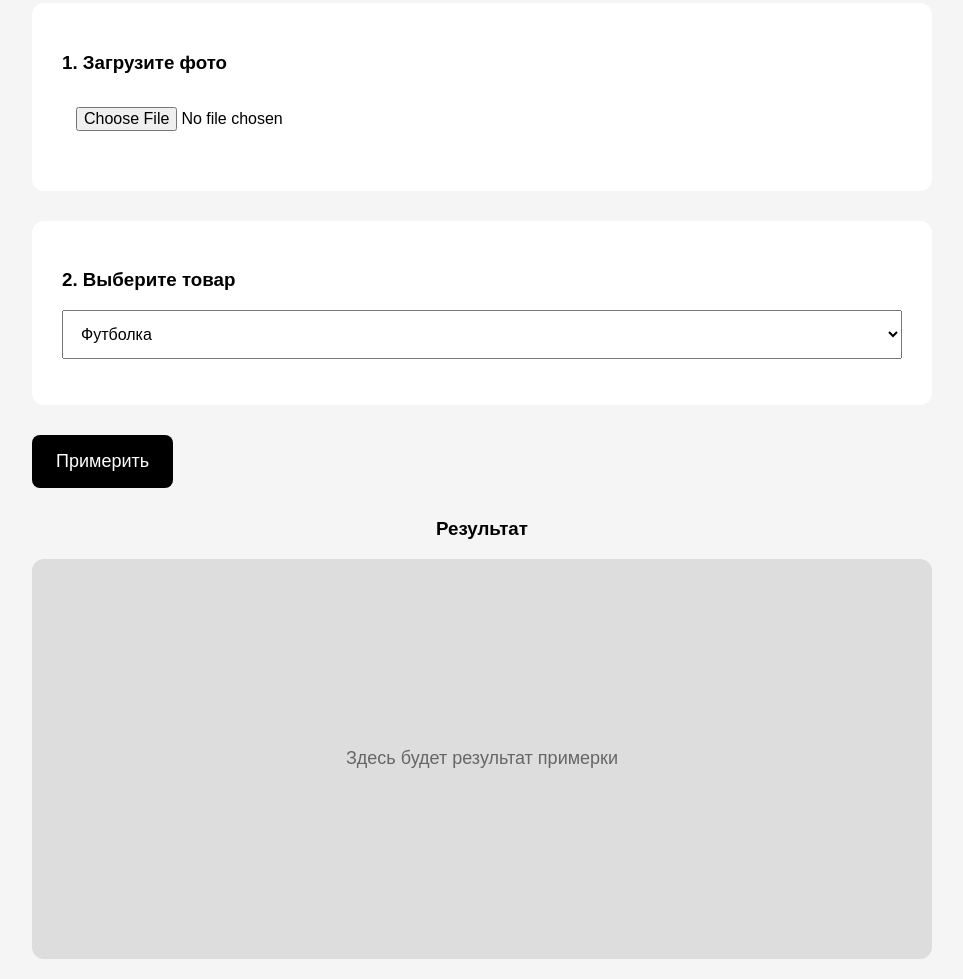
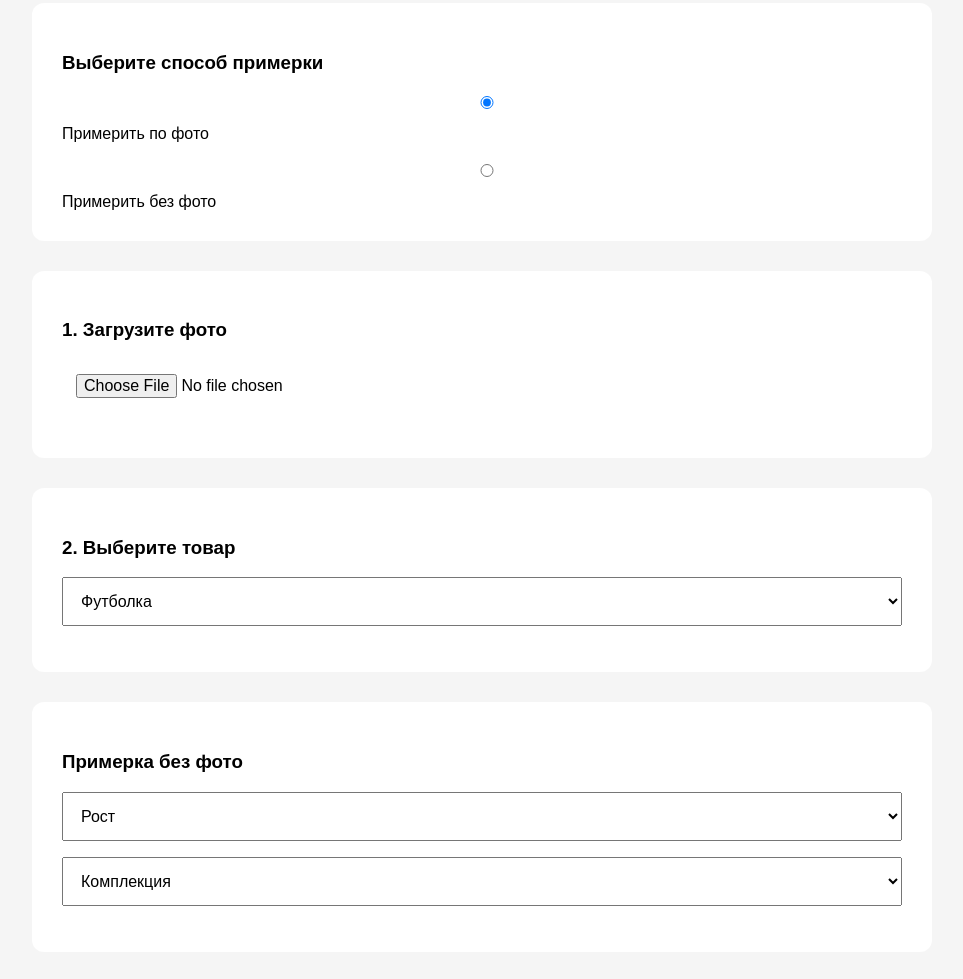
Before and after one commit to pleaseuma79-code/lookai, a plain HTML site: page tryon.html in a window 1280 px wide. Shown: the part 143-1122 px from the top of the page, without its empty margins (158-1121 px from the left). Drawn offline with Linux system fonts and the light colour scheme.

Commit message:
Update tryon.html

```diff
--- a/tryon.html
+++ b/tryon.html
@@ -63,13 +63,25 @@
   <div class="container">
 
     <h1>Виртуальная примерка</h1>
+<div class="box">
+  <h3>Выберите способ примерки</h3>
+  <label>
+    <input type="radio" name="mode" checked>
+    Примерить по фото
+  </label><br><br>
+  <label>
+    <input type="radio" name="mode">
+    Примерить без фото
+  </label>
+</div>
 
     <div class="box">
       <h3>1. Загрузите фото</h3>
       <input type="file">
     </div>
 
-    <div class="box">
+   <!-- РЕЖИМ ПО ФОТО -->
+ <div class="box">
       <h3>2. Выберите товар</h3>
       <select>
         <option>Футболка</option>
@@ -77,6 +89,22 @@
         <option>Куртка</option>
       </select>
     </div>
+<!-- РЕЖИМ БЕЗ ФОТО -->
+<div class="box">
+  <h3>Примерка без фото</h3>
+  <select>
+    <option>Рост</option>
+    <option>150–160 см</option>
+    <option>160–170 см</option>
+    <option>170–180 см</option>
+  </select>
+  <select>
+    <option>Комплекция</option>
+    <option>Стройная</option>
+    <option>Средняя</option>
+    <option>Плотная</option>
+  </select>
+</div>
 
     <button>Примерить</button>
 
```
